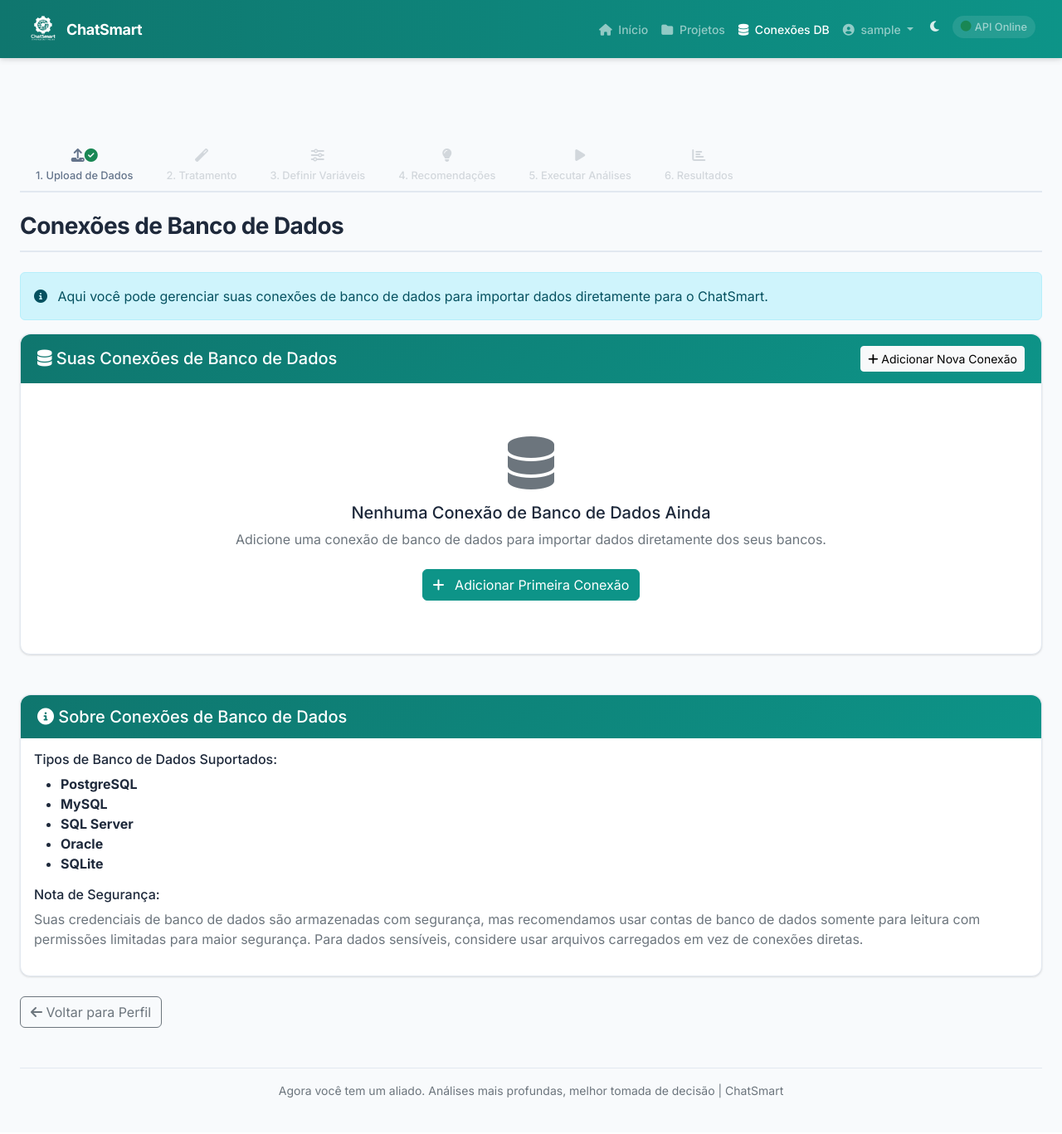
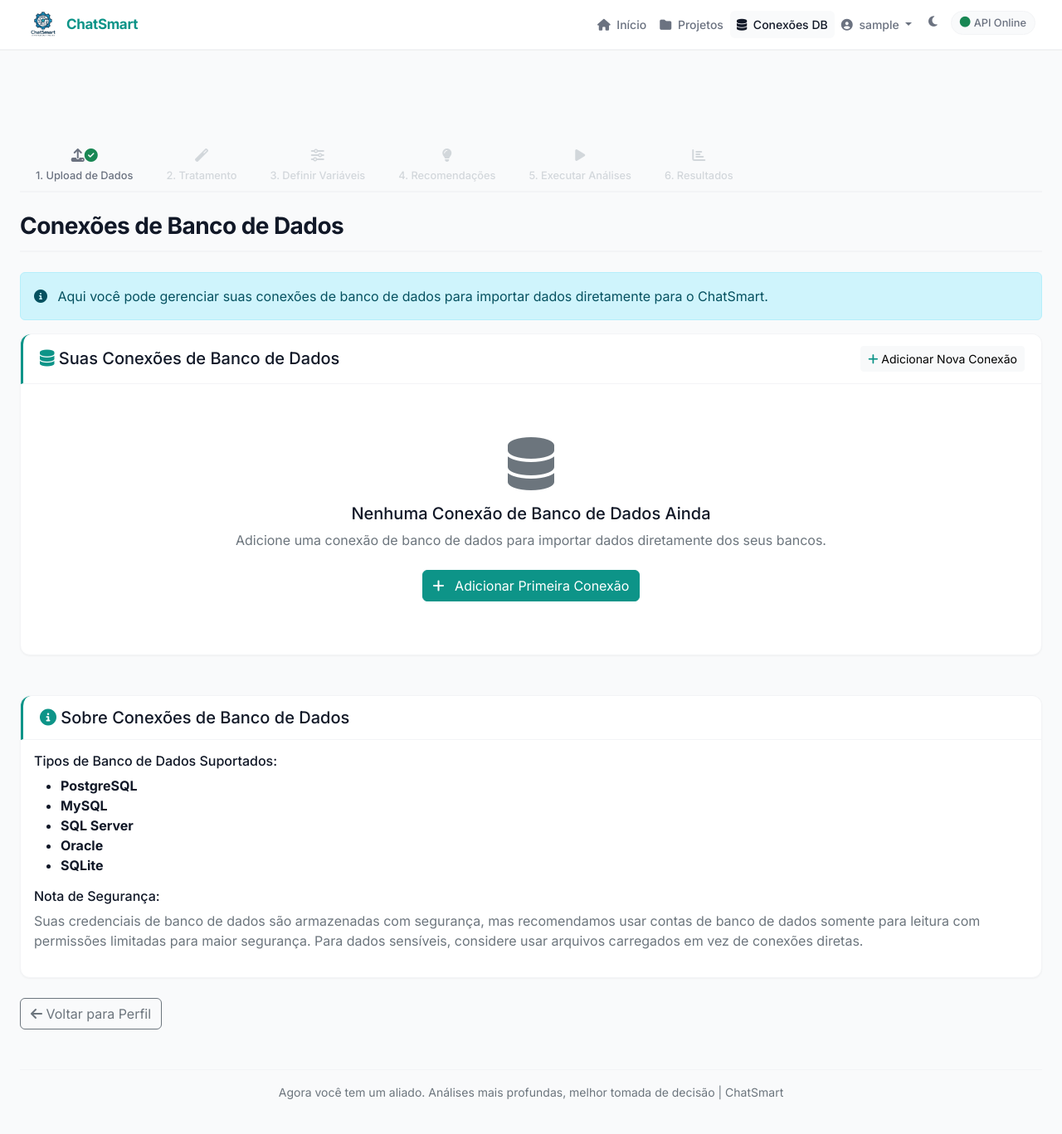
Before and after one commit to henrique-gama-eduzz/chatsmart_demo, a Django app: page /accounts/database-connections/ in a window 1280 px wide. Shown: the whole page at 83% size. Before the commit the page ends 1324 px from the top, so only its background shows below. Run offline with Django 4.2, Linux system fonts and the light colour scheme; the visitor is signed in with stand-in values (Sample User, id 1); data that the repository does not hold is empty.

Commit message:
feat: clean white minimal design - white navbar, lighter borders, softer shadows

```diff
--- a/frontend/static/css/style.css
+++ b/frontend/static/css/style.css
@@ -19,10 +19,12 @@
   --color-info:          #0284C7;
   --color-info-light:    #F0F9FF;
 
-  --color-surface:       #F8FAFC;
-  --color-border:        #E2E8F0;
-  --color-text:          #1E293B;
-  --color-text-muted:    #64748B;
+  --color-surface:       #F9FAFB;
+  --color-border:        #F3F4F6;
+  --color-border-strong: #E5E7EB;
+  --color-text:          #111827;
+  --color-text-muted:    #6B7280;
+  --color-text-subtle:   #9CA3AF;
   --color-white:         #FFFFFF;
 
   --font-family:         'Inter', -apple-system, BlinkMacSystemFont, sans-serif;
@@ -30,9 +32,9 @@
   --radius-md:           0.75rem;
   --radius-lg:           1rem;
 
-  --shadow-sm:  0 1px 3px rgba(0,0,0,0.08), 0 1px 2px rgba(0,0,0,0.06);
-  --shadow-md:  0 4px 6px rgba(0,0,0,0.07), 0 2px 4px rgba(0,0,0,0.06);
-  --shadow-lg:  0 10px 15px rgba(0,0,0,0.08), 0 4px 6px rgba(0,0,0,0.05);
+  --shadow-sm:  0 1px 2px rgba(0,0,0,0.04);
+  --shadow-md:  0 1px 4px rgba(0,0,0,0.06), 0 2px 8px rgba(0,0,0,0.04);
+  --shadow-lg:  0 4px 16px rgba(0,0,0,0.08), 0 1px 4px rgba(0,0,0,0.04);
 
   /* Bootstrap overrides */
   --bs-primary:          #0D9488;
@@ -95,35 +97,59 @@ body {
 }
 
 /* ============================================================
-   NAVBAR
+   NAVBAR — clean white
    ============================================================ */
-.navbar {
-  background: linear-gradient(90deg, var(--color-primary-dark), var(--color-primary)) !important;
-  box-shadow: var(--shadow-md);
+.cs-navbar {
+  background: var(--color-white) !important;
+  border-bottom: 1px solid var(--color-border);
+  box-shadow: 0 1px 0 rgba(0,0,0,0.04);
   z-index: 1030;
-  padding: 0.625rem 1.25rem;
+  padding: 0 1.25rem;
+  min-height: 60px;
 }
 
-.navbar-brand img {
-  filter: brightness(0) invert(1);
+.cs-navbar .navbar-brand {
+  color: var(--color-text) !important;
 }
 
-.navbar-brand span {
+.cs-navbar .navbar-brand img {
+  filter: none;
+  opacity: 0.9;
+}
+
+.cs-navbar .navbar-brand span {
   font-weight: 700;
   letter-spacing: -0.02em;
-  font-size: 1.125rem;
+  font-size: 1.0625rem;
+  color: var(--color-primary);
 }
 
-.navbar .nav-link {
+.cs-navbar .nav-link {
   font-size: 0.875rem;
   font-weight: 500;
   padding: 0.4rem 0.75rem;
   border-radius: var(--radius-sm);
-  transition: background-color 0.15s ease;
+  color: var(--color-text-muted) !important;
+  transition: background-color 0.15s ease, color 0.15s ease;
 }
 
-.navbar .nav-link:hover {
-  background-color: rgba(255,255,255,0.12);
+.cs-navbar .nav-link:hover,
+.cs-navbar .nav-link.active {
+  background-color: var(--color-surface) !important;
+  color: var(--color-text) !important;
+}
+
+.cs-navbar .navbar-toggler {
+  border-color: var(--color-border);
+  color: var(--color-text-muted);
+}
+
+.cs-navbar .dropdown-toggle {
+  color: var(--color-text-muted) !important;
+}
+
+.cs-navbar .navbar-toggler-icon {
+  filter: invert(0.4);
 }
 
 /* ============================================================
@@ -196,6 +223,7 @@ footer {
   background-color: var(--color-white);
   font-weight: 600;
   font-size: 0.9375rem;
+  color: var(--color-text);
 }
 
 .card-body {
@@ -336,18 +368,7 @@ footer {
   font-size: 0.8rem;
 }
 
-/* ============================================================
-   API STATUS
-   ============================================================ */
-#api-status-indicator {
-  display: inline-flex;
-  align-items: center;
-  padding: 0.25rem 0.625rem;
-  border-radius: 2rem;
-  font-size: 0.8rem;
-  font-weight: 500;
-  background-color: rgba(255,255,255,0.1);
-}
+/* (api-status-indicator moved to dark-mode-toggle section) */
 
 /* ============================================================
    VARIABLE SELECTOR
@@ -894,7 +915,7 @@ body {
 #dark-mode-toggle {
   background: none;
   border: none;
-  color: rgba(255,255,255,0.85);
+  color: var(--color-text-muted);
   padding: 0.4rem 0.75rem;
   border-radius: var(--radius-sm);
   cursor: pointer;
@@ -903,8 +924,23 @@ body {
   line-height: 1;
 }
 #dark-mode-toggle:hover {
-  background-color: rgba(255,255,255,0.12);
-  color: white;
+  background-color: var(--color-surface);
+  color: var(--color-text);
+}
+
+/* ============================================================
+   API STATUS INDICATOR (adapted for white navbar)
+   ============================================================ */
+#api-status-indicator {
+  display: inline-flex;
+  align-items: center;
+  padding: 0.25rem 0.625rem;
+  border-radius: 2rem;
+  font-size: 0.8rem;
+  font-weight: 500;
+  color: var(--color-text-muted);
+  background-color: var(--color-surface);
+  border: 1px solid var(--color-border);
 }
 
 /* ============================================================
@@ -1043,12 +1119,24 @@ body {
 }
 
 /* ============================================================
-   CARD HEADER — more elegant, less Bootstrap-default
+   CARD HEADER — neutralize bg-primary, use clean white style
    ============================================================ */
 .card-header.bg-primary {
-  background: linear-gradient(135deg, var(--color-primary-dark), var(--color-primary)) !important;
-  border-bottom: none;
-  color: white;
+  background: var(--color-white) !important;
+  border-bottom: 1px solid var(--color-border) !important;
+  color: var(--color-text) !important;
+  border-left: 3px solid var(--color-primary);
+}
+
+.card-header.bg-primary .text-white,
+.card-header.bg-primary h5,
+.card-header.bg-primary h4,
+.card-header.bg-primary h3 {
+  color: var(--color-text) !important;
+}
+
+.card-header.bg-primary i {
+  color: var(--color-primary);
 }
 
 /* ============================================================
--- a/frontend/templates/base.html
+++ b/frontend/templates/base.html
@@ -32,7 +32,7 @@
 </head>
 <body>
     <!-- Top Navigation Bar -->
-    <nav class="navbar navbar-expand-lg navbar-dark bg-primary fixed-top">
+    <nav class="navbar navbar-expand-lg cs-navbar fixed-top">
         <div class="container-fluid">
             <!-- Logo & Brand -->
             <a class="navbar-brand d-flex align-items-center" href="/">
```
Also changed, not shown: other parts of frontend/static/css/style.css (+54 -9 lines).
